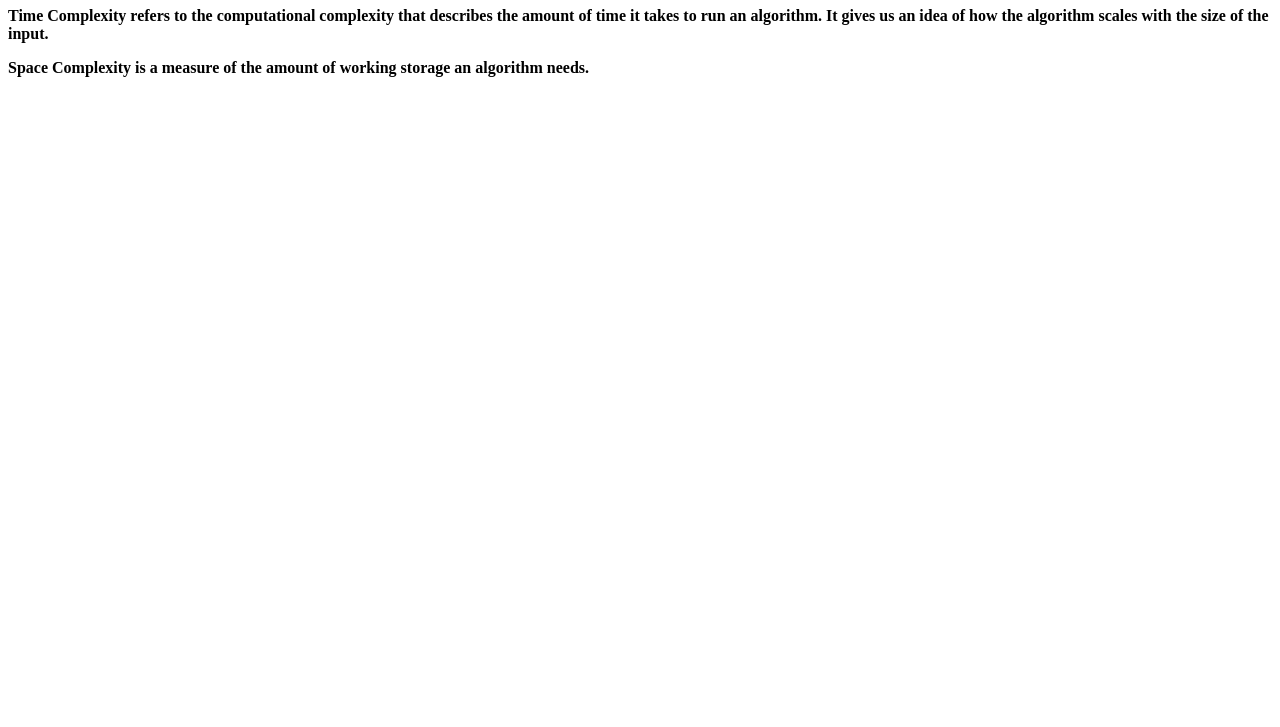
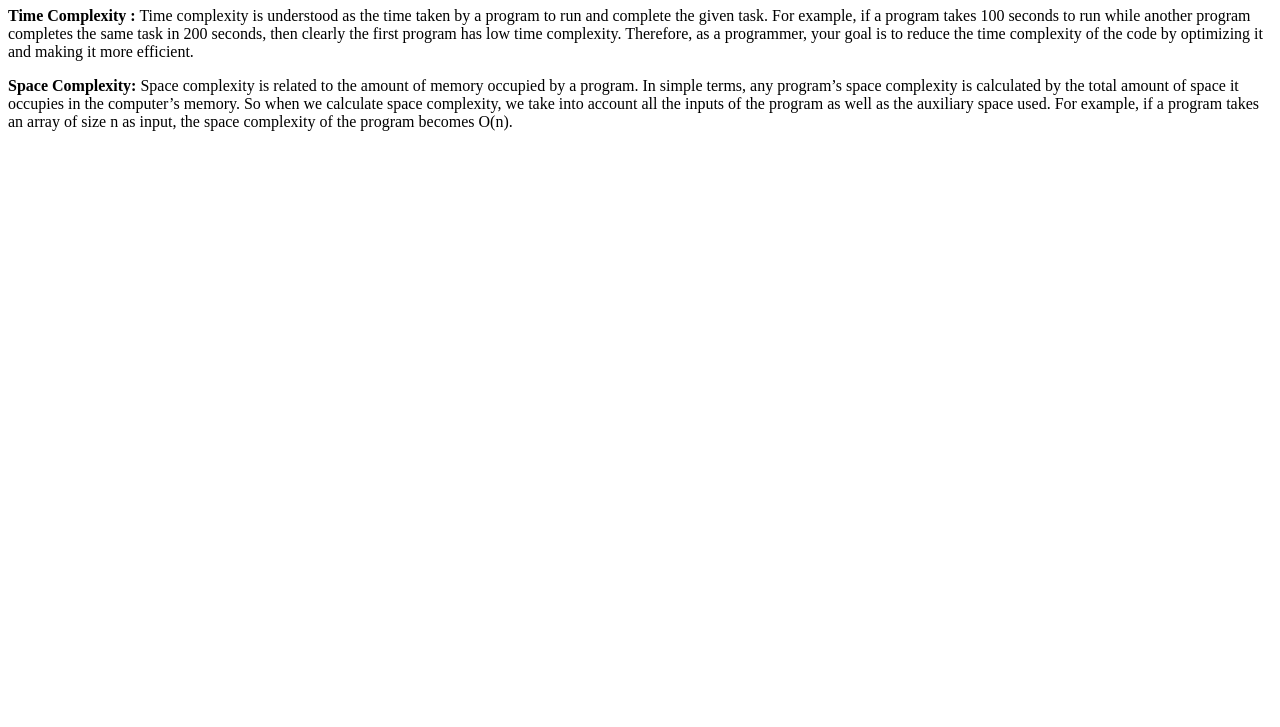
Before and after one commit to acciojob/time-and-space-complexity-nandinidas07, a website: page main.html in a window 1280 px wide. Shown: the part 73-800 px from the top of the page. Drawn offline with Linux system fonts and the light colour scheme.

Commit message:
created a submission

```diff
--- a/main.html
+++ b/main.html
@@ -10,9 +10,11 @@
 	<!-- the entire body must be written by student -->
 	<h1>Understanding Time, Space, and Complexity</h1>
 
-    <p><b>Time Complexity refers to the computational complexity that describes the amount of time it takes to run an algorithm. It gives us an idea of how the algorithm scales with the size of the input.</b></p>
+    <p><b>Time Complexity :</b>
+	Time complexity is understood as the time taken by a program to run and complete the given task. For example, if a program takes 100 seconds to run while another program completes the same task in 200 seconds, then clearly the first program has low time complexity. Therefore, as a programmer, your goal is to reduce the time complexity of the code by optimizing it and making it more efficient.
+</p>
 
-    <p><b>Space Complexity is a measure of the amount of working storage an algorithm needs.</b> </p>
+    <p><b>Space Complexity: </b> Space complexity is related to the amount of memory occupied by a program. In simple terms, any program’s space complexity is calculated by the total amount of space it occupies in the computer’s memory. So when we calculate space complexity, we take into account all the inputs of the program as well as the auxiliary space used. For example, if a program takes an array of size n as input, the space complexity of the program becomes O(n).</p>
     <script type="text/javascript" src="./script.js">
 </script>
 
```
